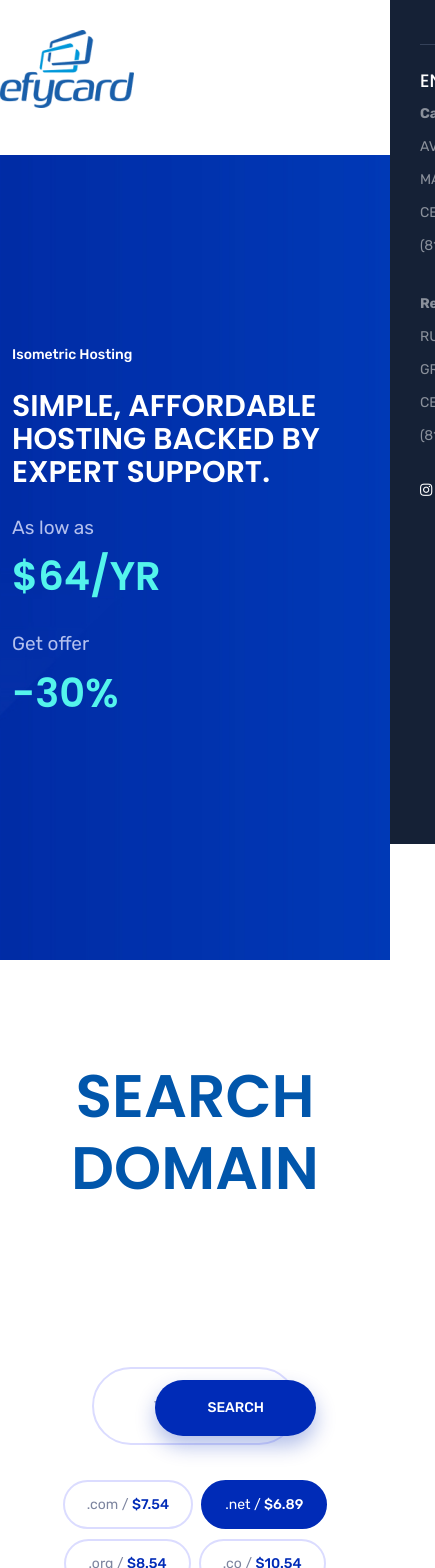
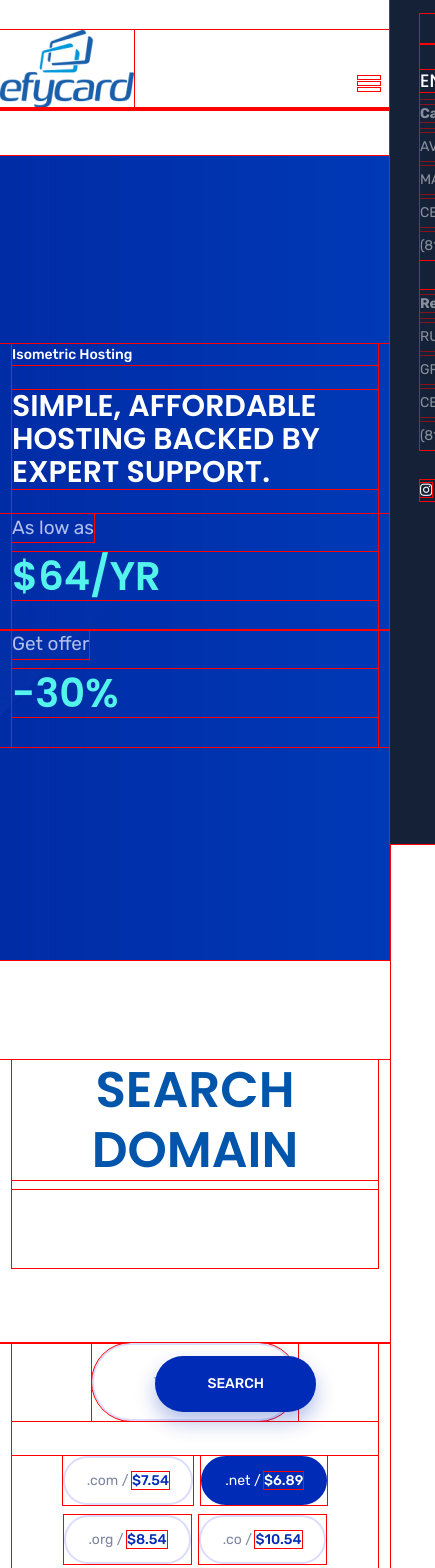
Before and after one commit to Eveneto/efycard, a Next.js app: page /home-2 in a window 390 px wide. Shown: the top 1568 px of the page, 435 px wide, since content can reach past the window. Built offline with nearby package versions, Linux system fonts and the light colour scheme.

Commit message:
Ajustes no responsivo

```diff
--- a/public/assets/css/main.css
+++ b/public/assets/css/main.css
@@ -3,7 +3,7 @@
 /* 1. Theme default css */
 @import url('https://fonts.googleapis.com/css?family=Poppins:400,500,600,700|Rubik:400,500,700');
 * {
-    /* outline: 1px solid red; */
+    outline: 1px solid red;
 }
 
 body {
@@ -860,7 +860,7 @@ select.focus, select:active.focus, select.active.focus {
 }
 /* section title */
 .section-title h2 {
-	font-size: 60px;
+	font-size: 50px;
 	margin-bottom: 10px;
 	color: #0156AB;
 }
@@ -3577,6 +3577,14 @@ h3.custom-title::after {
     color: #C5F629; /* Cor verde para os pontinhos */
     padding: 0 10px; /* Distância entre os pontinhos e o título */
 }
+
+@media only screen and (max-width: 500px){
+	h3.custom-title::before,
+	h3.custom-title::after {
+		content: ""; /* Pontinhos verdes */
+
+	}
+}
 .differential-item {
 	position: relative;
 	padding-left: 30px; /* Espaço para o ícone */
```
